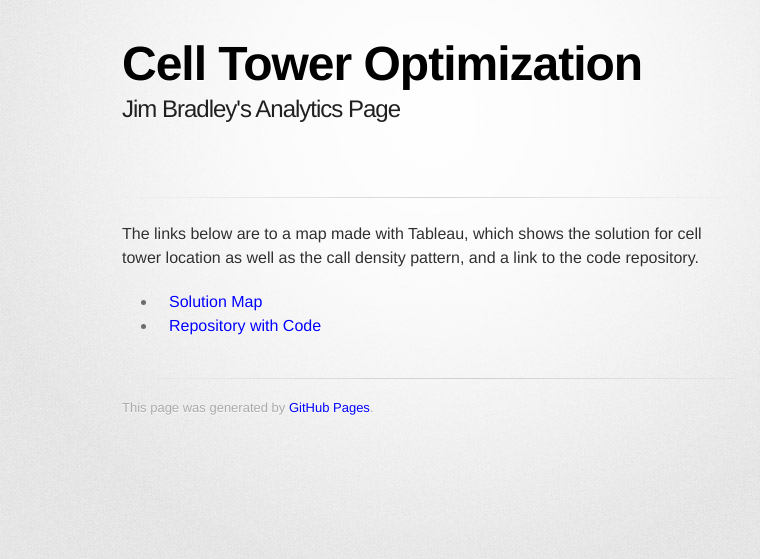
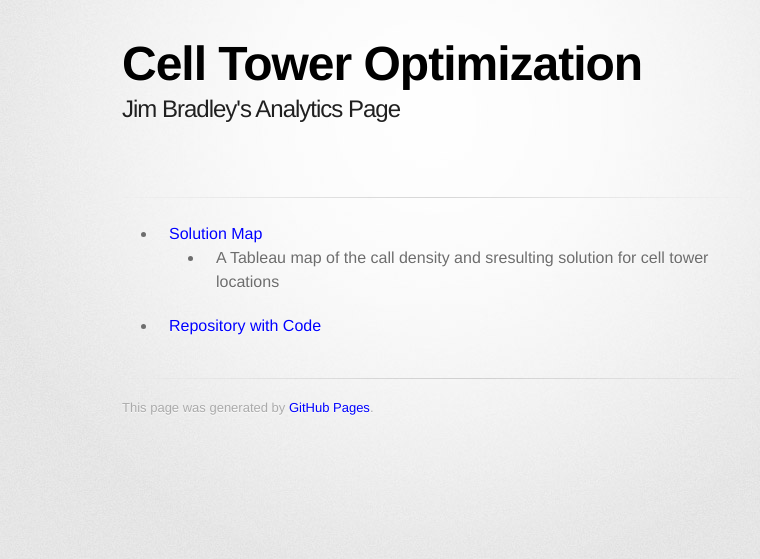
Before and after one commit to jrb28/jrb28.github.io, a Jekyll site: the page built from cellTower/index.md, in a window 1280 px wide. Shown: the top 559 px of the page, without its empty margins (208-968 px from the left). Built offline with Jekyll 4.4.1, drawn with Linux system fonts in a browser that asks for light colours; some web fonts are replaced; our own code applies the rules of GitHub Pages for plain Markdown files.

Commit message:
Update index.md

```diff
--- a/cellTower/index.md
+++ b/cellTower/index.md
@@ -3,7 +3,6 @@ title: Cell Tower Optimization
 description: Jim Bradley's Analytics Page
 ---
 
-The links below are to a map made with Tableau, which shows the solution for cell tower location as well as the call density pattern, and a link to the code repository.
-
 - [Solution Map](solution.jpg)
+    - A Tableau map of the call density and sresulting solution for cell tower locations
 - [Repository with Code](https://github.com/jrb28/cellTower)
```
